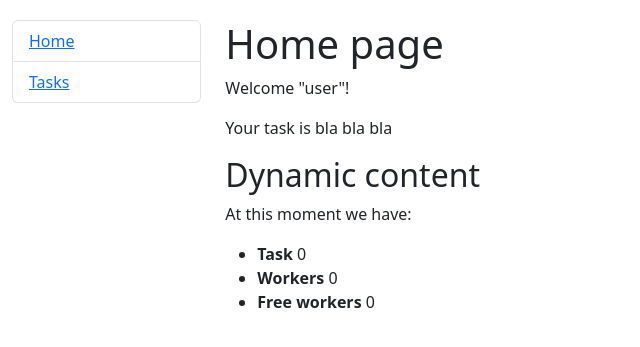
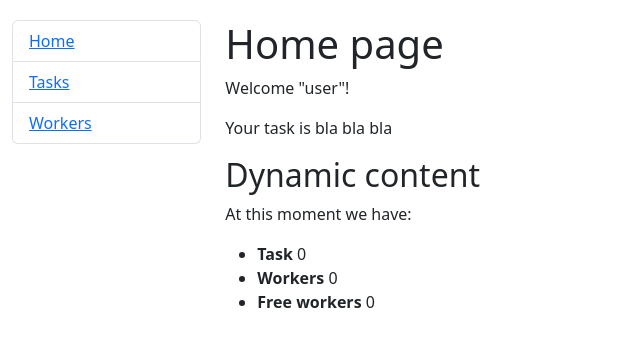
Before and after one commit to NazarSlavych/IT-project-manager, a Django app: page / in a window 1280 px wide. Shown: the top 347 px of the page, without its empty margins (0-640 px from the left). Run offline with Django 5.2, Linux system fonts and the light colour scheme; data that the repository does not hold is empty.

Commit message:
Add a new object workers to sidebar

```diff
--- a/templates/includes/sidebar.html
+++ b/templates/includes/sidebar.html
@@ -1,5 +1,5 @@
 <ul class="sidebar-nav list-group">
   <li class="list-group-item"><a href="{% url 'manager:index' %}">Home</a></li>
   <li class="list-group-item"><a href="{% url 'manager:tasks' %}">Tasks</a></li>
-{#  <li class="list-group-item"><a href="{% url '' %}"></a>Workers</li>#}
+  <li class="list-group-item"><a href="{% url 'manager:workers' %}">Workers</a></li>
 </ul>
```
